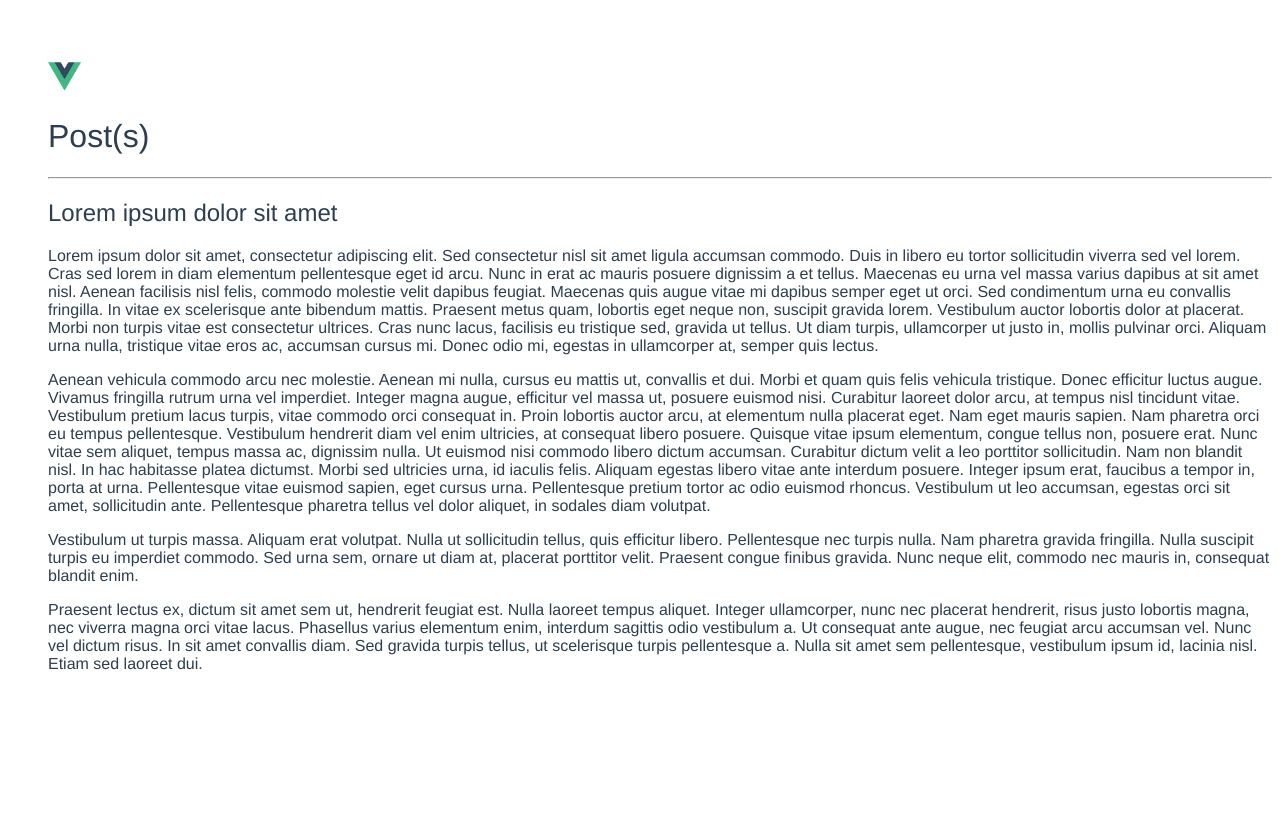
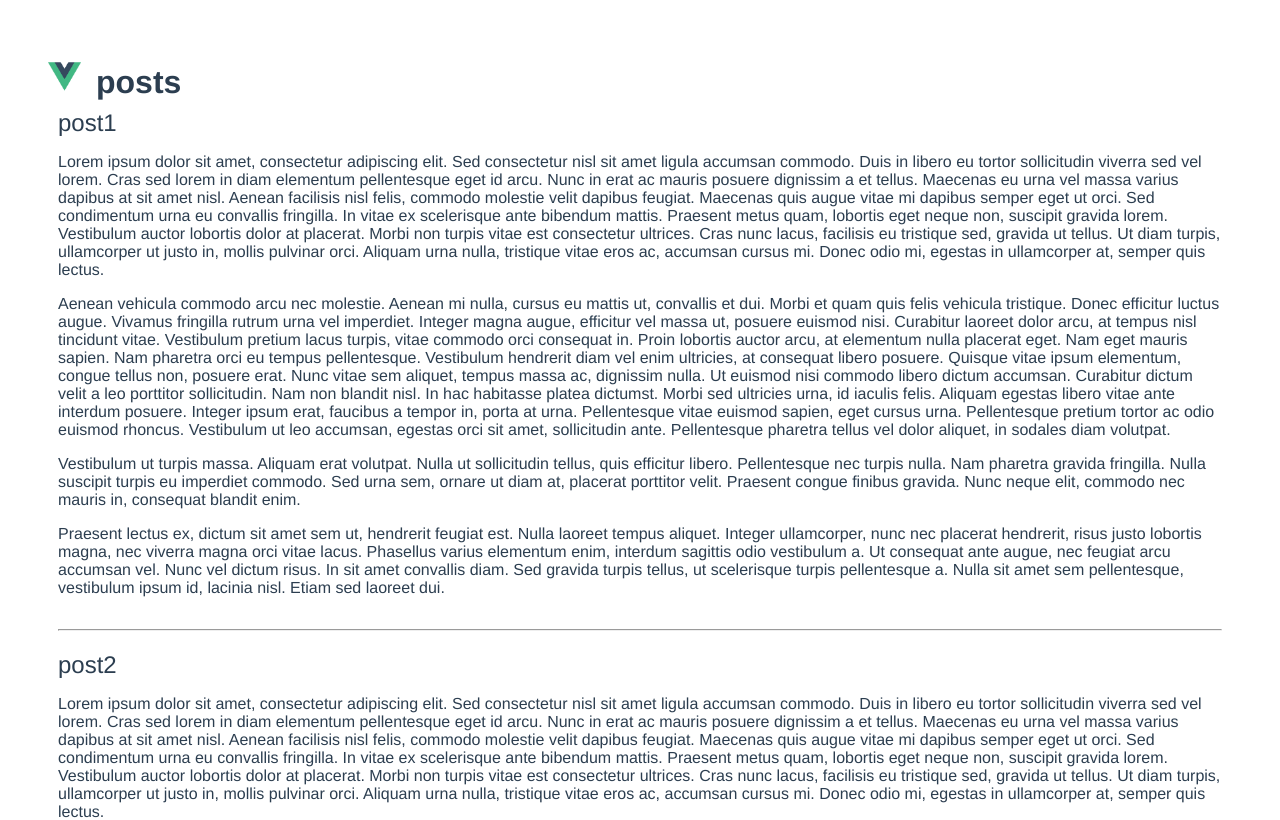
Before and after one commit to TristanAG/nn_blog_vue, a Vue app: page / in a window 1280 px wide. Shown: the top 820 px of the page. Built offline with nearby package versions, Linux system fonts and the light colour scheme.

Commit message:
looping through posts

```diff
--- a/src/App.vue
+++ b/src/App.vue
@@ -1,6 +1,6 @@
 <template>
   <div id="app">
-    <img src="./assets/logo.png">
+    <img src="./assets/logo.png"><h1>posts</h1>
     <test></test>
 
   </div>
@@ -28,6 +28,12 @@ export default {
   color: #2c3e50;
   margin-top: 60px;
   margin-left: 40px;
+  margin-right: 40px;
+}
+h1{
+  display: inline;
+  margin-left: 15px;
+  margin-top: -15px;
 }
 
 img{
--- a/src/components/Test.vue
+++ b/src/components/Test.vue
@@ -1,9 +1,16 @@
 <template>
   <div class="test">
-    <h1>Post(s)</h1>
+    <ul v-for="post in posts">
+      <li>
+        <h2>{{post.title}}</h2>
+        <div class="post-content" v-html="post.body"></div>
+        <hr />
+      </li>
+    </ul>
+    <!-- <h1>Post(s)</h1>
       <hr />
     <h2>{{ post.title }}</h2>
-    <div v-html="post.body"></div>
+    <div v-html="post.body"></div> -->
   </div>
 </template>
 
@@ -12,8 +19,47 @@ export default {
   name: 'test',
   data () {
     return {
-      post: {
-        title: 'Lorem ipsum dolor sit amet',
+      posts: [
+        {
+          title: 'post1',
+          body:
+          `
+            <p>
+            Lorem ipsum dolor sit amet, consectetur adipiscing elit. Sed consectetur nisl sit amet ligula accumsan commodo. Duis in libero eu tortor sollicitudin viverra sed vel lorem. Cras sed lorem in diam elementum pellentesque eget id arcu. Nunc in erat ac mauris posuere dignissim a et tellus. Maecenas eu urna vel massa varius dapibus at sit amet nisl. Aenean facilisis nisl felis, commodo molestie velit dapibus feugiat. Maecenas quis augue vitae mi dapibus semper eget ut orci. Sed condimentum urna eu convallis fringilla. In vitae ex scelerisque ante bibendum mattis. Praesent metus quam, lobortis eget neque non, suscipit gravida lorem. Vestibulum auctor lobortis dolor at placerat. Morbi non turpis vitae est consectetur ultrices. Cras nunc lacus, facilisis eu tristique sed, gravida ut tellus. Ut diam turpis, ullamcorper ut justo in, mollis pulvinar orci. Aliquam urna nulla, tristique vitae eros ac, accumsan cursus mi. Donec odio mi, egestas in ullamcorper at, semper quis lectus.
+            </p>
+            <p>
+            Aenean vehicula commodo arcu nec molestie. Aenean mi nulla, cursus eu mattis ut, convallis et dui. Morbi et quam quis felis vehicula tristique. Donec efficitur luctus augue. Vivamus fringilla rutrum urna vel imperdiet. Integer magna augue, efficitur vel massa ut, posuere euismod nisi. Curabitur laoreet dolor arcu, at tempus nisl tincidunt vitae. Vestibulum pretium lacus turpis, vitae commodo orci consequat in. Proin lobortis auctor arcu, at elementum nulla placerat eget. Nam eget mauris sapien. Nam pharetra orci eu tempus pellentesque. Vestibulum hendrerit diam vel enim ultricies, at consequat libero posuere. Quisque vitae ipsum elementum, congue tellus non, posuere erat. Nunc vitae sem aliquet, tempus massa ac, dignissim nulla.
+            Ut euismod nisi commodo libero dictum accumsan. Curabitur dictum velit a leo porttitor sollicitudin. Nam non blandit nisl. In hac habitasse platea dictumst. Morbi sed ultricies urna, id iaculis felis. Aliquam egestas libero vitae ante interdum posuere. Integer ipsum erat, faucibus a tempor in, porta at urna. Pellentesque vitae euismod sapien, eget cursus urna. Pellentesque pretium tortor ac odio euismod rhoncus. Vestibulum ut leo accumsan, egestas orci sit amet, sollicitudin ante. Pellentesque pharetra tellus vel dolor aliquet, in sodales diam volutpat.
+            </p>
+            <p>
+            Vestibulum ut turpis massa. Aliquam erat volutpat. Nulla ut sollicitudin tellus, quis efficitur libero. Pellentesque nec turpis nulla. Nam pharetra gravida fringilla. Nulla suscipit turpis eu imperdiet commodo. Sed urna sem, ornare ut diam at, placerat porttitor velit. Praesent congue finibus gravida. Nunc neque elit, commodo nec mauris in, consequat blandit enim.
+            </p>
+            <p>
+            Praesent lectus ex, dictum sit amet sem ut, hendrerit feugiat est. Nulla laoreet tempus aliquet. Integer ullamcorper, nunc nec placerat hendrerit, risus justo lobortis magna, nec viverra magna orci vitae lacus. Phasellus varius elementum enim, interdum sagittis odio vestibulum a. Ut consequat ante augue, nec feugiat arcu accumsan vel. Nunc vel dictum risus. In sit amet convallis diam. Sed gravida turpis tellus, ut scelerisque turpis pellentesque a. Nulla sit amet sem pellentesque, vestibulum ipsum id, lacinia nisl. Etiam sed laoreet dui.
+            </p>
+          `
+        },
+        {
+          title: 'post2',
+          body:
+          `
+            <p>
+            Lorem ipsum dolor sit amet, consectetur adipiscing elit. Sed consectetur nisl sit amet ligula accumsan commodo. Duis in libero eu tortor sollicitudin viverra sed vel lorem. Cras sed lorem in diam elementum pellentesque eget id arcu. Nunc in erat ac mauris posuere dignissim a et tellus. Maecenas eu urna vel massa varius dapibus at sit amet nisl. Aenean facilisis nisl felis, commodo molestie velit dapibus feugiat. Maecenas quis augue vitae mi dapibus semper eget ut orci. Sed condimentum urna eu convallis fringilla. In vitae ex scelerisque ante bibendum mattis. Praesent metus quam, lobortis eget neque non, suscipit gravida lorem. Vestibulum auctor lobortis dolor at placerat. Morbi non turpis vitae est consectetur ultrices. Cras nunc lacus, facilisis eu tristique sed, gravida ut tellus. Ut diam turpis, ullamcorper ut justo in, mollis pulvinar orci. Aliquam urna nulla, tristique vitae eros ac, accumsan cursus mi. Donec odio mi, egestas in ullamcorper at, semper quis lectus.
+            </p>
+            <p>
+            Aenean vehicula commodo arcu nec molestie. Aenean mi nulla, cursus eu mattis ut, convallis et dui. Morbi et quam quis felis vehicula tristique. Donec efficitur luctus augue. Vivamus fringilla rutrum urna vel imperdiet. Integer magna augue, efficitur vel massa ut, posuere euismod nisi. Curabitur laoreet dolor arcu, at tempus nisl tincidunt vitae. Vestibulum pretium lacus turpis, vitae commodo orci consequat in. Proin lobortis auctor arcu, at elementum nulla placerat eget. Nam eget mauris sapien. Nam pharetra orci eu tempus pellentesque. Vestibulum hendrerit diam vel enim ultricies, at consequat libero posuere. Quisque vitae ipsum elementum, congue tellus non, posuere erat. Nunc vitae sem aliquet, tempus massa ac, dignissim nulla.
+            Ut euismod nisi commodo libero dictum accumsan. Curabitur dictum velit a leo porttitor sollicitudin. Nam non blandit nisl. In hac habitasse platea dictumst. Morbi sed ultricies urna, id iaculis felis. Aliquam egestas libero vitae ante interdum posuere. Integer ipsum erat, faucibus a tempor in, porta at urna. Pellentesque vitae euismod sapien, eget cursus urna. Pellentesque pretium tortor ac odio euismod rhoncus. Vestibulum ut leo accumsan, egestas orci sit amet, sollicitudin ante. Pellentesque pharetra tellus vel dolor aliquet, in sodales diam volutpat.
+            </p>
+            <p>
+            Vestibulum ut turpis massa. Aliquam erat volutpat. Nulla ut sollicitudin tellus, quis efficitur libero. Pellentesque nec turpis nulla. Nam pharetra gravida fringilla. Nulla suscipit turpis eu imperdiet commodo. Sed urna sem, ornare ut diam at, placerat porttitor velit. Praesent congue finibus gravida. Nunc neque elit, commodo nec mauris in, consequat blandit enim.
+            </p>
+            <p>
+            Praesent lectus ex, dictum sit amet sem ut, hendrerit feugiat est. Nulla laoreet tempus aliquet. Integer ullamcorper, nunc nec placerat hendrerit, risus justo lobortis magna, nec viverra magna orci vitae lacus. Phasellus varius elementum enim, interdum sagittis odio vestibulum a. Ut consequat ante augue, nec feugiat arcu accumsan vel. Nunc vel dictum risus. In sit amet convallis diam. Sed gravida turpis tellus, ut scelerisque turpis pellentesque a. Nulla sit amet sem pellentesque, vestibulum ipsum id, lacinia nisl. Etiam sed laoreet dui.
+            </p>
+          `
+        },
+        {
+          title: 'post3',
           body:
           `
             <p>
@@ -31,6 +77,7 @@ export default {
             </p>
           `
         }
+      ]
     }
   }
 }
@@ -43,8 +90,13 @@ export default {
 }
 h1, h2 {
   font-weight: normal;
+  margin-bottom: 4px;
+  margin-top: -8px;
 }
+hr{
+  margin-top: 32px;
 
+}
 ul {
   list-style-type: none;
   padding: 0;
@@ -54,7 +106,9 @@ li {
   display: inline-block;
   margin: 0 10px;
 }
-
+.post-content{
+  margin-top: 0px;
+}
 a {
   color: #42b983;
 }
```
Lines whose indentation alone changed are shown as unchanged.
